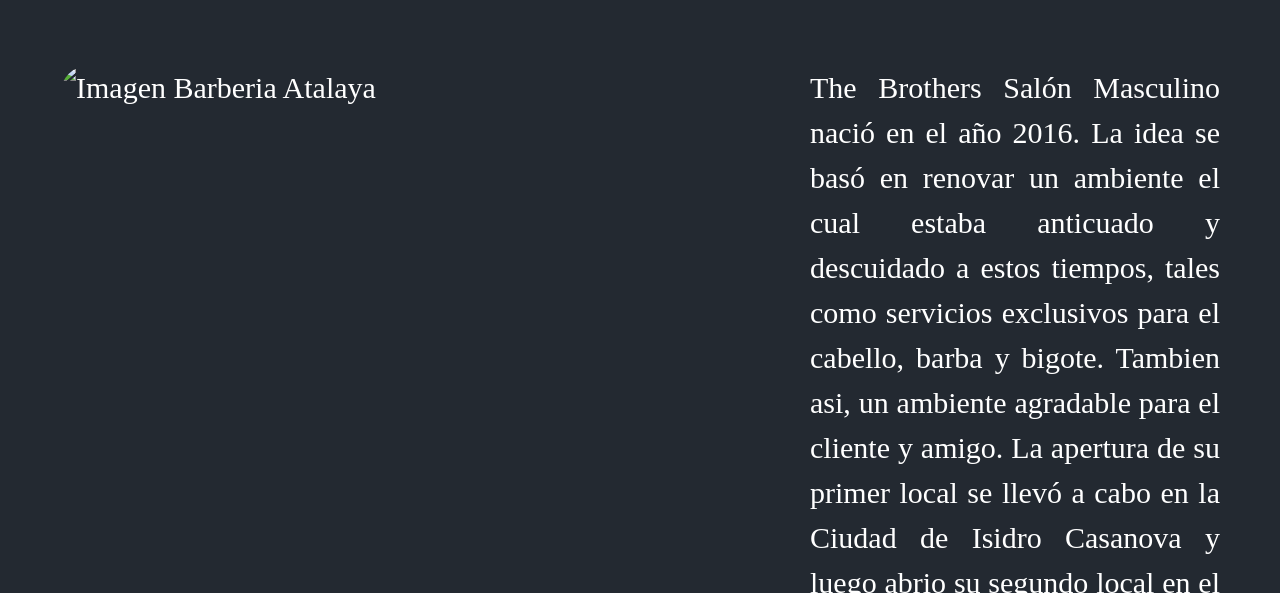
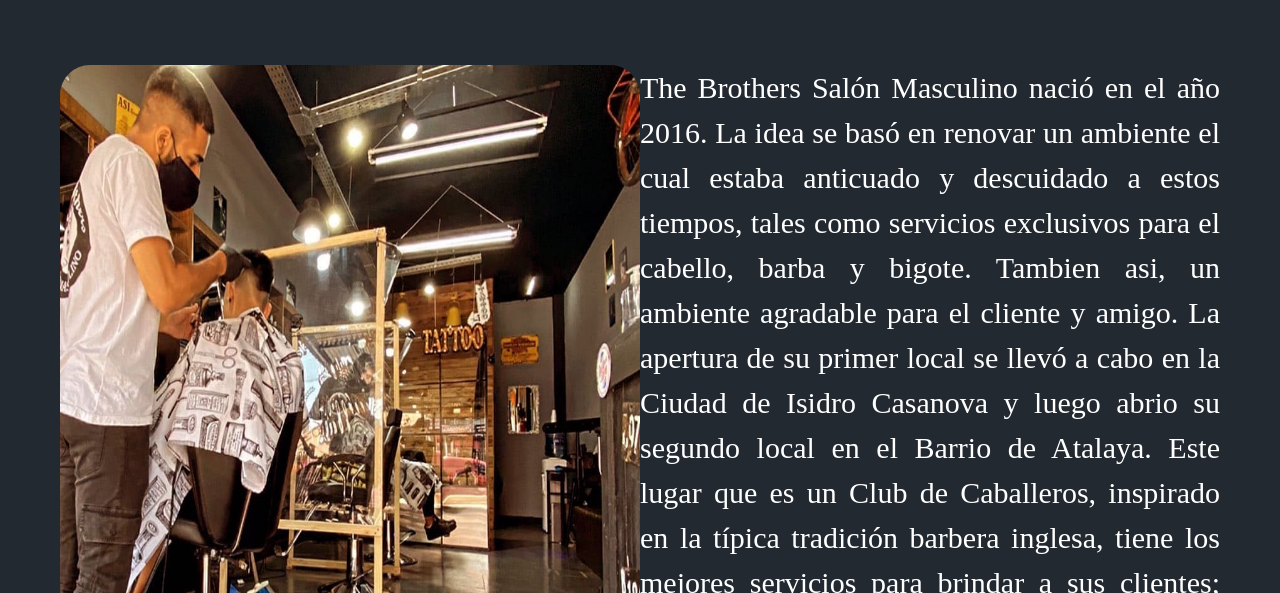
Before and after one commit to matiaspiuma1/TheBrothersSalon, a website: page nosotros.html in a window 1280 px wide. Shown: the part 207-800 px from the top of the page. Drawn offline with nearby package versions, Linux system fonts and the light colour scheme; files that its build step writes are made by us from their sources; the site is published under a folder, as on GitHub Pages, so addresses that start at the root find nothing; a web font is replaced by a local one.

Commit message:
arreglo de paginas

```diff
--- a/nosotros.html
+++ b/nosotros.html
@@ -54,7 +54,7 @@
     <div class="sobreNos">
         <h1 class="sobreNos__titulo">Nuestra historia</h1>
         <div class="sobreNos__contenido" data-aos="zoom-in" data-aos-delay="150">
-            <img class="img-fluid imagen__nosotros" src="/imagenes/imagenbarberiaatalaya.jpg"
+            <img class="img-fluid imagen__nosotros" src="imagenes/imagenbarberiaatalaya.jpg"
                 alt="Imagen Barberia Atalaya">
             <p class="sobreNos__texto">
                 The Brothers Salón Masculino nació en el año 2016. La idea se basó en renovar un ambiente el cual estaba
```
